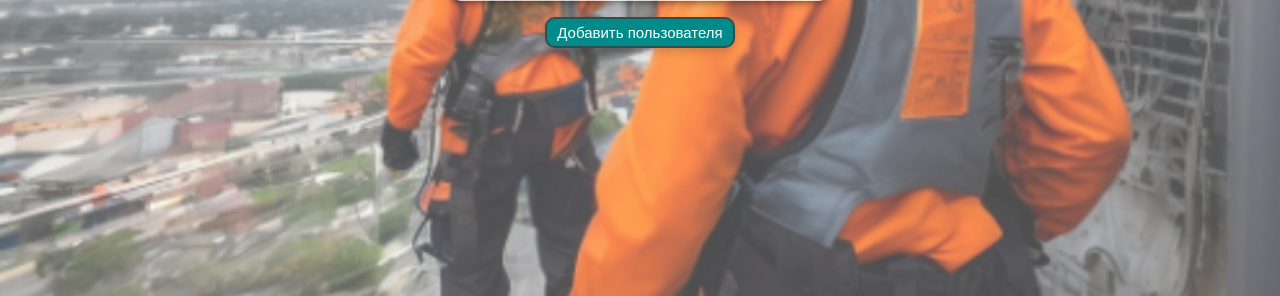
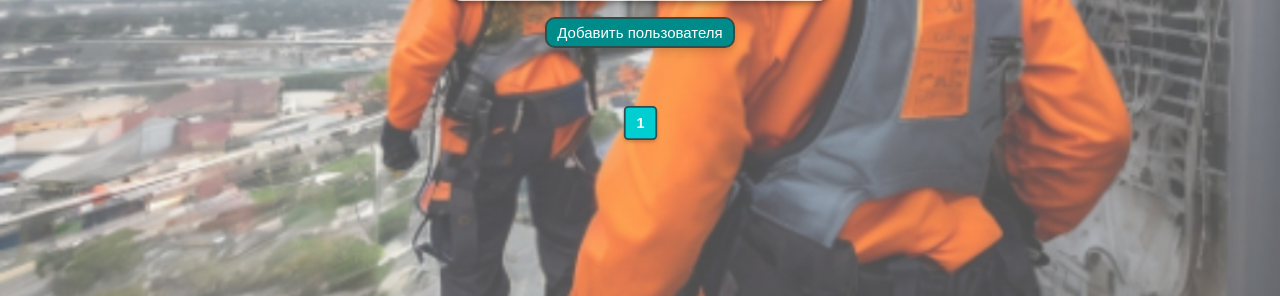
Before and after one commit to Artyom-Serov/Industrial_Safety, a Django app: page /users/profile/ in a window 1280 px wide. Shown: the part 443-739 px from the top of the page. Run offline with Django 5.2, Linux system fonts and the light colour scheme; the visitor is signed in with stand-in values (Sample User, id 1); data comes from the database, SQL or seed files in the repository; some web fonts are replaced.

Commit message:
Настройка паджинации страницы пользователей для администратора

```diff
--- a/backend/users/views.py
+++ b/backend/users/views.py
@@ -7,6 +7,7 @@ from django.contrib import messages
 from django.contrib.auth import authenticate, login, logout
 from django.contrib.auth.decorators import login_required, user_passes_test
 from django.core.cache import cache
+from django.core.paginator import Paginator
 from django.shortcuts import get_object_or_404, redirect, render
 
 from .forms import CustomUserCreationForm, CustomUserEditForm
@@ -69,14 +70,18 @@ def user_profile(request):
     template = 'users/profile.html'
 
     if request.user.is_superuser:
-        # users = User.objects.all()
         users = cache.get('all_users')
         if not users:
             users = User.objects.all()
             cache.set('all_users', users, timeout=settings.CACHE_TTL)
+        paginator = Paginator(users, settings.DISPLAY_COUNT)
+        page_number = request.GET.get('page')
+        page_obj = paginator.get_page(page_number)
     else:
-        users = None
-    return render(request, template, {'user': request.user, 'users': users})
+        page_obj = None
+    return render(
+        request, template, {'user': request.user, 'users': page_obj}
+    )
 
 
 @login_required
--- a/frontend/static/css/styles.css
+++ b/frontend/static/css/styles.css
@@ -3,6 +3,15 @@
     src: url('../fonts/gost_2.304.ttf') format('truetype');
     font-weight: normal;
     font-style: normal;
+}
+
+@media (max-width: 768px) {
+    .pagination {
+        flex-wrap: wrap; /* Перенос строк для мобильных */
+    }
+    .page-link {
+        padding: 8px 12px; /* Уменьшенные отступы */
+    }
 }
 
 body {
@@ -143,7 +152,7 @@ form select {
     padding: 8px; /* Отступы внутри поля */
     border: 2px solid #40E0D0; /* Цвет рамки */
     border-radius: 5px; /* Скругленные углы */
-    background-color: #f8f9fa; /* Светлый фон */
+    background-color: #f8f9fa; /* Цвет фона */
     color: #333; /* Цвет текста */
     outline: none; /* Убираем стандартное выделение */
     cursor: pointer; /* Курсор при наведении */
@@ -255,3 +264,47 @@ form input[type="date"]::-moz-focus-inner {
     margin-top: 4px; /* Отступ сверху */
     margin-left: 2px; /* Легкий отступ слева */
 }
+
+/* Стили для паджинации */
+.pagination-container {
+    display: flex;
+    justify-content: center; /* Центрирование */
+    margin: 20px 0;
+}
+.pagination {
+    display: flex;
+    justify-content: center; /* Центрируем пагинацию */
+    list-style: none; /* Убираем маркеры списка */
+    padding: 0;
+    margin: 20px 0;
+}
+.page-item {
+    margin: 0 5px; /* Расстояние между элементами */
+}
+.page-link {
+    display: block;
+    padding: 8px 12px;
+    background-color: #008B8B; /* Фоновый цвет */
+    color: white; /* Цвет текста */
+    border: 2px solid #2F4F4F; /* Цвет рамки */
+    text-decoration: none; /* Убираем подчеркивание */
+    border-radius: 5px; /* Скругленные углы */
+    transition: background-color 0.3s ease;
+}
+.page-link:hover {
+    border-color: #20B2AA; /* Изменение цвета рамки */
+    background-color: #00CED1; /* Цвет при наведении */
+}
+.page-item.active .page-link {
+    background-color: #00CED1; /* Темный оттенок при нажатии */
+    box-shadow: 0 2px 4px rgba(0, 0, 0, 0.2); /* Уменьшение тени для эффекта нажатия */
+    transform: scale(0.90); /* Легкое уменьшение размера кнопки */
+    font-weight: bold; /* Жирный шрифт для выделения */
+    cursor: default; /* Убираем указатель мыши */
+    pointer-events: none; /* Запрещаем клики */
+}
+.page-item.disabled .page-link {
+    background-color: #d3d3d3; /* Цвет отключенных ссылок */
+    color: #808080; /* Цвет текста для отключенных */
+    cursor: not-allowed; /* Указываем недоступность */
+}
--- /dev/null
+++ b/frontend/templates/users/includes/paginator.html
@@ -0,0 +1,34 @@
+{% comment %}
+ Блок управления пагинацией
+{% endcomment %}
+<div class="pagination-container">
+<ul class="pagination">
+  {% if users.has_previous %}
+    <li class="page-item">
+      <a class="page-link" href="?page=1">Первая</a>
+    </li>
+    <li class="page-item">
+      <a class="page-link" href="?page={{ users.previous_page_number }}">Предыдущая</a>
+    </li>
+  {% endif %}
+  {% for i in users.paginator.page_range %}
+    {% if users.number == i %}
+      <li class="page-item active">
+        <span class="page-link">{{ i }}</span>
+      </li>
+    {% else %}
+      <li class="page-item">
+        <a class="page-link" href="?page={{ i }}">{{ i }}</a>
+      </li>
+    {% endif %}
+  {% endfor %}
+  {% if users.has_next %}
+    <li class="page-item">
+      <a class="page-link" href="?page={{ users.next_page_number }}">Следующая</a>
+    </li>
+    <li class="page-item">
+      <a class="page-link" href="?page={{ users.paginator.num_pages }}">Последняя</a>
+    </li>
+  {% endif %}
+</ul>
+</div>
--- a/frontend/templates/users/profile.html
+++ b/frontend/templates/users/profile.html
@@ -1,6 +1,7 @@
 {% extends "base.html" %}
 {% block content %}
 {% if user.is_superuser %}
+  <!-- Для администратора -->
   <h2 align="center">Список всех пользователей</h2>
     <div class="container">
     {% for user in users %}
@@ -22,8 +23,10 @@
         <a href="{% url 'users:register' %}">Добавить пользователя</a>
       </button>
     </div>
-
+  <!-- Подключение пагинации -->
+  {% include 'users/includes/paginator.html' %}
   {% else %}
+  <!-- Для всех зарегистрированных пользователей -->
   <h2 align="center">Информация о пользователе</h2>
   <div class="container">
     <div class="item">
```
Also changed, not shown: backend/backend/settings.py (+57 -60 lines).
